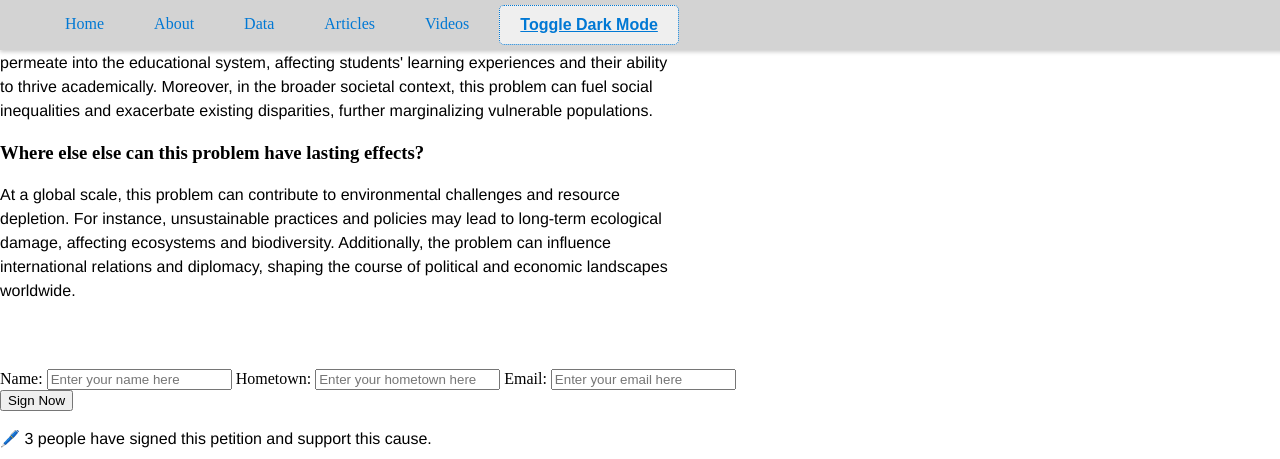
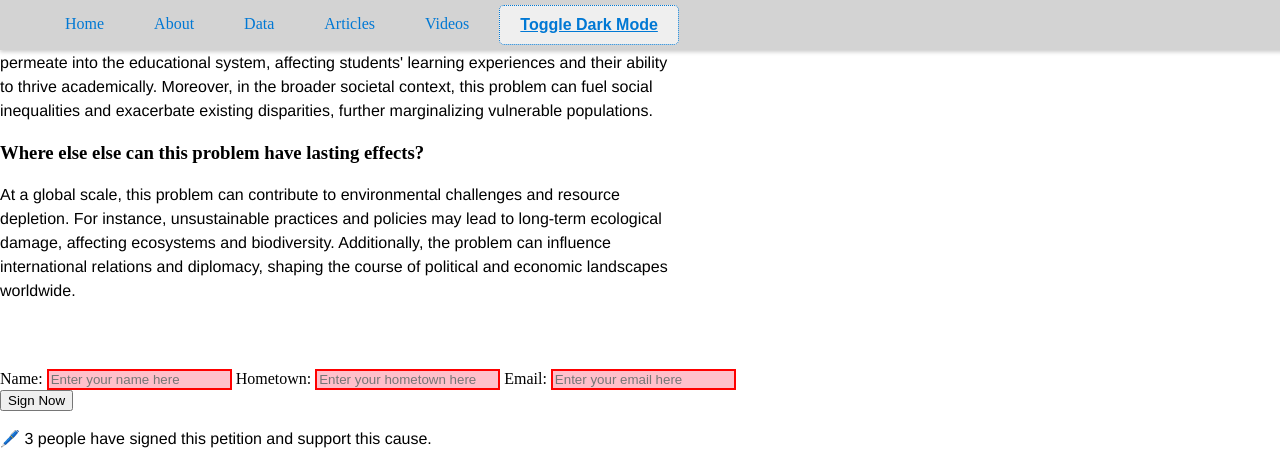
Before and after one commit to mmalongg/MMalongAdvocacyProject, a plain HTML site: page index.html in a window 1280 px wide. Both pictures are taken after a click on the button "Sign Now". Shown: the part 1295-1754 px from the top of the page. Drawn offline with Linux system fonts and the light colour scheme.

Commit message:
validating user submissions in addSignature

```diff
--- a/index.js
+++ b/index.js
@@ -67,4 +67,48 @@ const addSignature = () => {
 }
 
 const signNowButton = document.querySelector("#sign-now-button");
-signNowButton.addEventListener("click", addSignature);
+// signNowButton.addEventListener("click", addSignature);
+
+const validateForm = () => {
+
+  let containsErrors = false;
+
+  var petitionInputs = document.getElementById("sign-petition").elements;
+
+  // Loop through all inputs
+  for (let i = 0; i < petitionInputs.length; i++) {
+    if (petitionInputs[i].value.length < 2) {
+      petitionInputs[i].classList.add("error");
+      containsErrors = true;
+      alert("Please fill in all fields before submitting");
+    } else {
+      petitionInputs[i].classList.remove("error");
+    }
+
+    // Check if the input is an email field
+    if (petitionInputs[i].id === "email" && !petitionInputs[i].value.includes(".com")) {
+      petitionInputs[i].classList.add("error");
+      containsErrors = true;
+      alert("Please enter a valid email address");
+    }
+  }
+
+  // Validate the value of each input, call add Signature() and clear fields if no errors
+  if (containsErrors == false) {
+    addSignature();
+    for (let i = 0; i < petitionInputs.length; i++) {
+      petitionInputs[i].value = "";
+    }
+  }
+}
+
+signNowButton.addEventListener('click', validateForm);
+
+const email = document.getElementById("email");
+
+if (!email.value.includes(".com")) {
+  containsErrors = true;
+  email.classList.add("error");
+} else {
+  email.classList.remove("error");
+}
--- a/style.css
+++ b/style.css
@@ -342,3 +342,11 @@ h4 {
   width: 45%;
   padding-right: 10px;
 }
+
+/* Add to CSS file */
+.error {
+  border-style: solid;
+  border-width: 2px;
+  border-color: red;
+  background:pink;
+}
```
